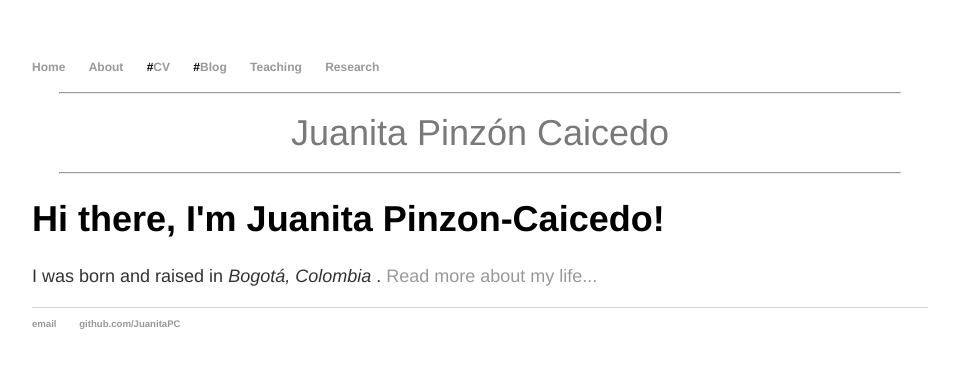
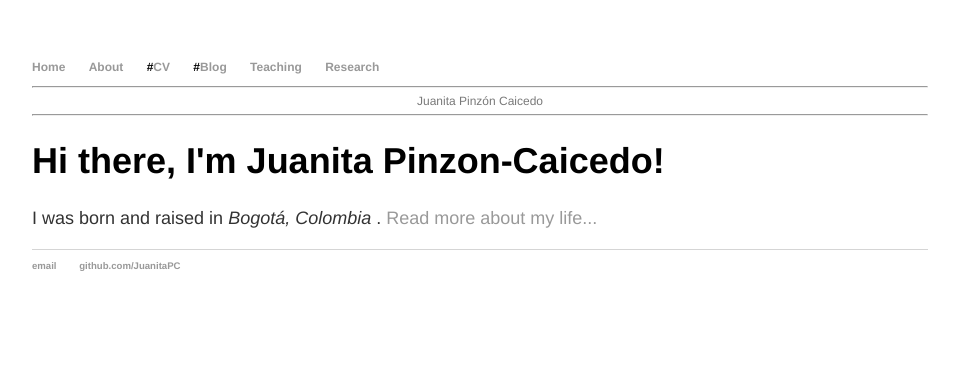
Before and after one commit to JuanitaPC/JuanitaPC.github.io, a Jekyll site: the page built from index.html, in a window 1280 px wide. Shown: the top 368 px of the page, without its empty margins (160-1119 px from the left). Built offline with Jekyll 4.4.1, drawn with Linux system fonts in a browser that asks for light colours.

Commit message:
Update main.css

```diff
--- a/css/main.css
+++ b/css/main.css
@@ -8,9 +8,7 @@ body {
 }
 header{
 	text-align:center;
-	font-size:36px;
-	margin-right:3%;
-	margin-left:3%;
+	font-size:3m;
 	color: rgb(121, 121, 121);
 }
 nav ul, footer ul {
```
